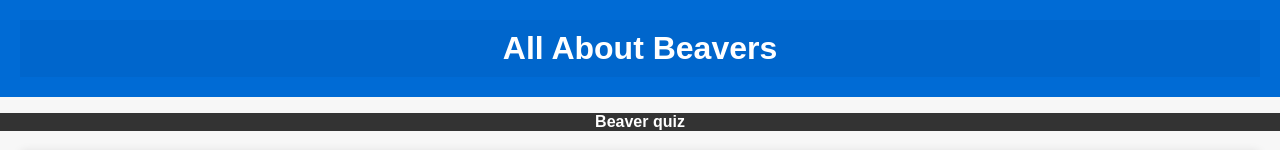
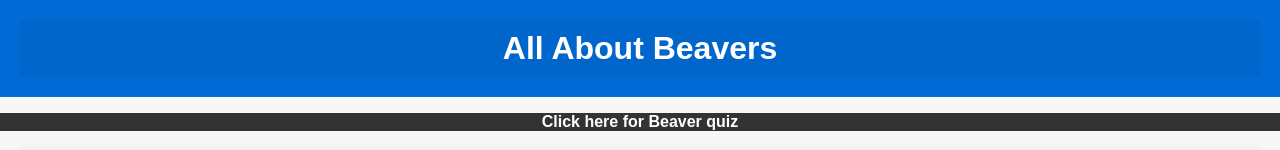
Before and after one commit to EliasPiekkola/webbisovellusprojekti, a plain HTML site: page index.html in a window 1280 px wide. Shown: the top 150 px of the page. Drawn offline with Linux system fonts and the light colour scheme.

Commit message:
Update index.html

```diff
--- a/index.html
+++ b/index.html
@@ -13,7 +13,7 @@
 
     <nav>
         <ul>
-            <li><a href="beaver_quiz.html">Beaver quiz</a></li>
+            <li><a href="beaver_quiz.html">Click here for Beaver quiz</a></li>
         </ul>
     </nav>
 
```
